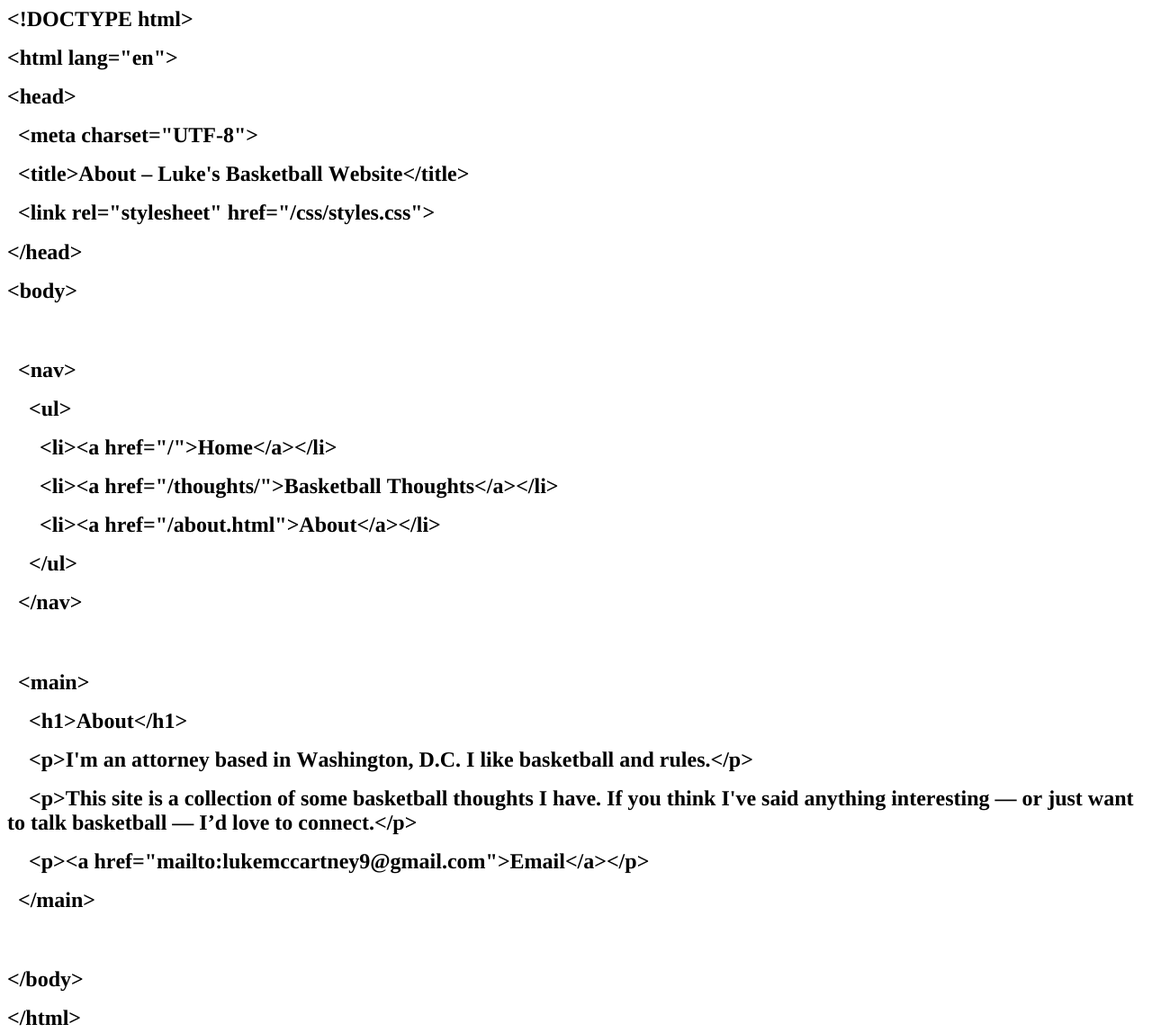
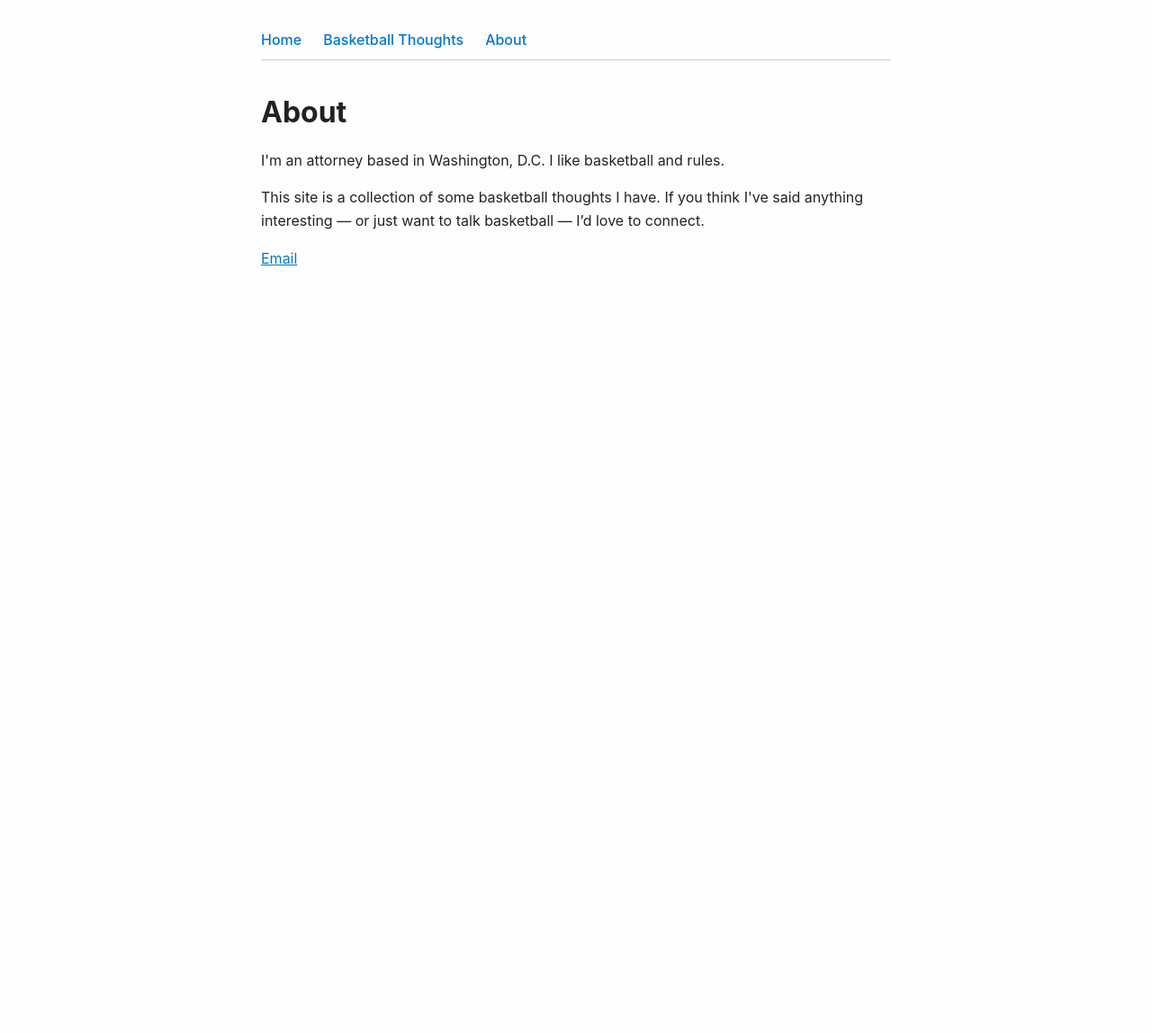
Before and after one commit to LukeMcc9/Lukes-Basketball-Website-, a plain HTML site: page about.html in a window 1280 px wide. Shown: the whole page at 90% size. After the commit the page ends 800 px from the top, so only its background shows below. Drawn offline with Linux system fonts and the light colour scheme.

Commit message:
Recreate about.html to fix MIME issue

```diff
--- a/about.html
+++ b/about.html
@@ -1,41 +1,26 @@
-<!DOCTYPE html PUBLIC "-//W3C//DTD HTML 4.01//EN" "http://www.w3.org/TR/html4/strict.dtd">
-<html>
+<!DOCTYPE html>
+<html lang="en">
 <head>
-  <meta http-equiv="Content-Type" content="text/html; charset=utf-8">
-  <meta http-equiv="Content-Style-Type" content="text/css">
-  <title></title>
-  <meta name="Generator" content="Cocoa HTML Writer">
-  <meta name="CocoaVersion" content="2575.5">
-  <style type="text/css">
-    span.s1 {font-kerning: none}
-  </style>
+  <meta charset="UTF-8">
+  <title>About – Luke's Basketball Website</title>
+  <link rel="stylesheet" href="/css/styles.css">
 </head>
 <body>
-<h1 style="margin: 0.0px 0.0px 16.1px 0.0px; font: 24.0px Times; -webkit-text-stroke: #000000"><span class="s1"><b>&lt;!DOCTYPE html&gt;</b></span></h1>
-<h1 style="margin: 0.0px 0.0px 16.1px 0.0px; font: 24.0px Times; -webkit-text-stroke: #000000"><span class="s1"><b>&lt;html lang="en"&gt;</b></span></h1>
-<h1 style="margin: 0.0px 0.0px 16.1px 0.0px; font: 24.0px Times; -webkit-text-stroke: #000000"><span class="s1"><b>&lt;head&gt;</b></span></h1>
-<h1 style="margin: 0.0px 0.0px 16.1px 0.0px; font: 24.0px Times; -webkit-text-stroke: #000000"><span class="s1"><b><span class="Apple-converted-space">  </span>&lt;meta charset="UTF-8"&gt;</b></span></h1>
-<h1 style="margin: 0.0px 0.0px 16.1px 0.0px; font: 24.0px Times; -webkit-text-stroke: #000000"><span class="s1"><b><span class="Apple-converted-space">  </span>&lt;title&gt;About – Luke's Basketball Website&lt;/title&gt;</b></span></h1>
-<h1 style="margin: 0.0px 0.0px 16.1px 0.0px; font: 24.0px Times; -webkit-text-stroke: #000000"><span class="s1"><b><span class="Apple-converted-space">  </span>&lt;link rel="stylesheet" href="/css/styles.css"&gt;</b></span></h1>
-<h1 style="margin: 0.0px 0.0px 16.1px 0.0px; font: 24.0px Times; -webkit-text-stroke: #000000"><span class="s1"><b>&lt;/head&gt;</b></span></h1>
-<h1 style="margin: 0.0px 0.0px 16.1px 0.0px; font: 24.0px Times; -webkit-text-stroke: #000000"><span class="s1"><b>&lt;body&gt;</b></span></h1>
-<h1 style="margin: 0.0px 0.0px 16.1px 0.0px; font: 24.0px Times; -webkit-text-stroke: #000000; min-height: 29.0px"><span class="s1"><b></b></span><br></h1>
-<h1 style="margin: 0.0px 0.0px 16.1px 0.0px; font: 24.0px Times; -webkit-text-stroke: #000000"><span class="s1"><b><span class="Apple-converted-space">  </span>&lt;nav&gt;</b></span></h1>
-<h1 style="margin: 0.0px 0.0px 16.1px 0.0px; font: 24.0px Times; -webkit-text-stroke: #000000"><span class="s1"><b><span class="Apple-converted-space">    </span>&lt;ul&gt;</b></span></h1>
-<h1 style="margin: 0.0px 0.0px 16.1px 0.0px; font: 24.0px Times; -webkit-text-stroke: #000000"><span class="s1"><b><span class="Apple-converted-space">      </span>&lt;li&gt;&lt;a href="/"&gt;Home&lt;/a&gt;&lt;/li&gt;</b></span></h1>
-<h1 style="margin: 0.0px 0.0px 16.1px 0.0px; font: 24.0px Times; -webkit-text-stroke: #000000"><span class="s1"><b><span class="Apple-converted-space">      </span>&lt;li&gt;&lt;a href="/thoughts/"&gt;Basketball Thoughts&lt;/a&gt;&lt;/li&gt;</b></span></h1>
-<h1 style="margin: 0.0px 0.0px 16.1px 0.0px; font: 24.0px Times; -webkit-text-stroke: #000000"><span class="s1"><b><span class="Apple-converted-space">      </span>&lt;li&gt;&lt;a href="/about.html"&gt;About&lt;/a&gt;&lt;/li&gt;</b></span></h1>
-<h1 style="margin: 0.0px 0.0px 16.1px 0.0px; font: 24.0px Times; -webkit-text-stroke: #000000"><span class="s1"><b><span class="Apple-converted-space">    </span>&lt;/ul&gt;</b></span></h1>
-<h1 style="margin: 0.0px 0.0px 16.1px 0.0px; font: 24.0px Times; -webkit-text-stroke: #000000"><span class="s1"><b><span class="Apple-converted-space">  </span>&lt;/nav&gt;</b></span></h1>
-<h1 style="margin: 0.0px 0.0px 16.1px 0.0px; font: 24.0px Times; -webkit-text-stroke: #000000; min-height: 29.0px"><span class="s1"><b></b></span><br></h1>
-<h1 style="margin: 0.0px 0.0px 16.1px 0.0px; font: 24.0px Times; -webkit-text-stroke: #000000"><span class="s1"><b><span class="Apple-converted-space">  </span>&lt;main&gt;</b></span></h1>
-<h1 style="margin: 0.0px 0.0px 16.1px 0.0px; font: 24.0px Times; -webkit-text-stroke: #000000"><span class="s1"><b><span class="Apple-converted-space">    </span>&lt;h1&gt;About&lt;/h1&gt;</b></span></h1>
-<h1 style="margin: 0.0px 0.0px 16.1px 0.0px; font: 24.0px Times; -webkit-text-stroke: #000000"><span class="s1"><b><span class="Apple-converted-space">    </span>&lt;p&gt;I'm an attorney based in Washington, D.C. I like basketball and rules.&lt;/p&gt;</b></span></h1>
-<h1 style="margin: 0.0px 0.0px 16.1px 0.0px; font: 24.0px Times; -webkit-text-stroke: #000000"><span class="s1"><b><span class="Apple-converted-space">    </span>&lt;p&gt;This site is a collection of some basketball thoughts I have. If you think I've said anything interesting — or just want to talk basketball — I’d love to connect.&lt;/p&gt;</b></span></h1>
-<h1 style="margin: 0.0px 0.0px 16.1px 0.0px; font: 24.0px Times; -webkit-text-stroke: #000000"><span class="s1"><b><span class="Apple-converted-space">    </span>&lt;p&gt;&lt;a href="mailto:lukemccartney9@gmail.com"&gt;Email&lt;/a&gt;&lt;/p&gt;</b></span></h1>
-<h1 style="margin: 0.0px 0.0px 16.1px 0.0px; font: 24.0px Times; -webkit-text-stroke: #000000"><span class="s1"><b><span class="Apple-converted-space">  </span>&lt;/main&gt;</b></span></h1>
-<h1 style="margin: 0.0px 0.0px 16.1px 0.0px; font: 24.0px Times; -webkit-text-stroke: #000000; min-height: 29.0px"><span class="s1"><b></b></span><br></h1>
-<h1 style="margin: 0.0px 0.0px 16.1px 0.0px; font: 24.0px Times; -webkit-text-stroke: #000000"><span class="s1"><b>&lt;/body&gt;</b></span></h1>
-<h1 style="margin: 0.0px 0.0px 16.1px 0.0px; font: 24.0px Times; -webkit-text-stroke: #000000"><span class="s1"><b>&lt;/html&gt;</b></span></h1>
+
+  <nav>
+    <ul>
+      <li><a href="/">Home</a></li>
+      <li><a href="/thoughts/">Basketball Thoughts</a></li>
+      <li><a href="/about.html">About</a></li>
+    </ul>
+  </nav>
+
+  <main>
+    <h1>About</h1>
+    <p>I'm an attorney based in Washington, D.C. I like basketball and rules.</p>
+    <p>This site is a collection of some basketball thoughts I have. If you think I've said anything interesting — or just want to talk basketball — I’d love to connect.</p>
+    <p><a href="mailto:lukemccartney9@gmail.com">Email</a></p>
+  </main>
+
 </body>
 </html>
```
